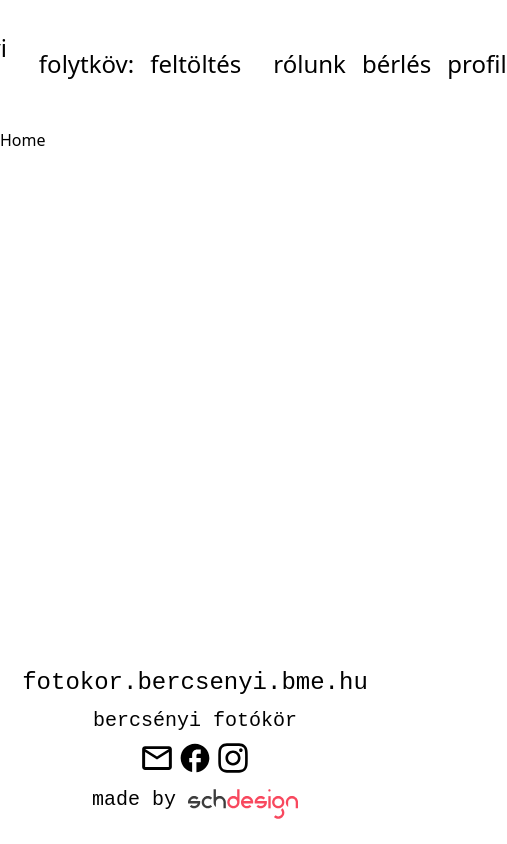
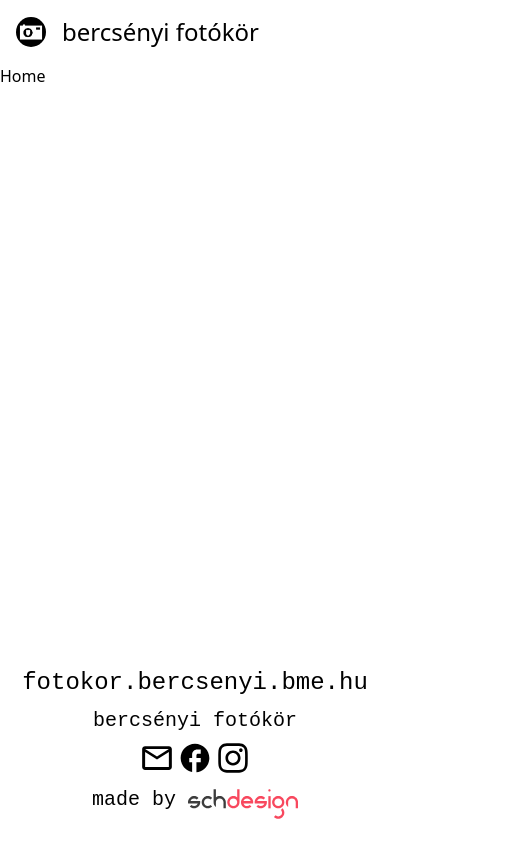
Before and after one commit to simonyiszk/bercsenyi-fotokor-web, a Next.js app: page / in a window 390 px wide. Shown: the whole page, 507 px wide, since content can reach past the window. Built offline with nearby package versions, Linux system fonts and the light colour scheme.

Commit message:
init mobile header
Signed-off-by: Miklos Daniel <daniel.miklos0@gmail.com>

```diff
--- a/components/header/Header.tsx
+++ b/components/header/Header.tsx
@@ -5,6 +5,7 @@ import { routes } from "@/contents/links";
 export default function Header() {
   return (
     <header className="text-2xl">
+      <div className="hidden md:inline-block w-full">
         <ul className="flex flex-row gap-4 lg:gap-8 items-center justify-center px-4 lg:px-14 py-8">
           <Link href={"/"} passHref>
             <div className="flex flex-row items-center gap-4 cursor-pointer">
@@ -32,6 +33,22 @@ export default function Header() {
             </li>
           ))}
         </ul>
+      </div>
+      <div className="md:hidden text-2xl px-4 py-4">
+        <Link href={"/"} passHref>
+          <div className="flex flex-row items-center gap-4 cursor-pointer">
+            <Image
+              src={"/logo.png"}
+              width={"30px"}
+              height={"30px"}
+              alt="bercsényi fotókör logo"
+              className="rounded-full"
+              objectFit="cover"
+            />
+            <span>bercsényi fotókör</span>
+          </div>
+        </Link>
+      </div>
     </header>
   );
 }
```
Lines whose indentation alone changed are shown as unchanged.
